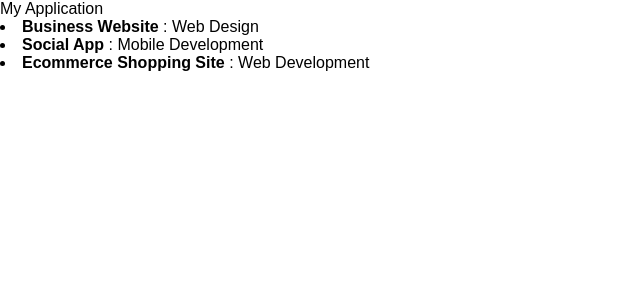
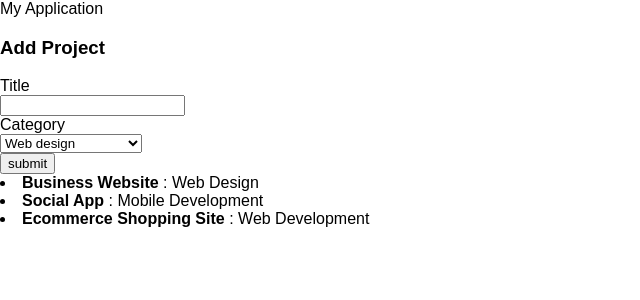
Before and after one commit to sheilambadi/learn-react, a React (Create React App) app: page / in a window 1280 px wide. Shown: the top 300 px of the page, without its empty margins (0-640 px from the left). Built offline with nearby package versions, Linux system fonts and the light colour scheme.

Commit message:
Submit data on button click

```diff
--- a/src/App.js
+++ b/src/App.js
@@ -1,5 +1,6 @@
 import React, { Component } from 'react';
-import Projects from './Components/Projects'
+import Projects from './Components/Projects';
+import AddProject from './Components/AddProject';
 import './App.css';
 
 class App extends Component {
@@ -40,7 +41,13 @@
         {/* JSX Code Here */}
         {/* Pass data from state as property */}
         {/* Data should be immutable - passed from the top down */}
+
+        {/* oreder of displaying components maintained */}
+
         My Application
+
+        <AddProject/>
+
         <Projects projects={this.state.projects}/>
       </div>
     );
--- /dev/null
+++ b/src/Components/AddProject.js
@@ -0,0 +1,64 @@
+import React, { Component } from 'react';
+
+class AddProject extends Component {
+    // store value submitted to state
+    constructor(){
+        super();
+
+        // bind data to the state
+        this.state = {
+            newProject: {}
+        };
+    }
+
+    static defaultProps = {
+        categories: ["Web design", "Mobile development", "Web development"]
+    }
+
+    handleSubmit(e){
+        if(this.refs.title.value === ''){
+            alert("Title required!");
+        } else {
+            // set whatever user enters in state
+            this.setState({newProject: {
+                title: this.refs.title.value,
+                category: this.refs.category.value
+            }}, function(){
+                console.log(this.state);
+            });
+        }
+        e.preventDefault();
+    }
+
+  render() {
+    let categoryOptions = this.props.categories.map(category => {
+        return <option key={category} value="category">{category}</option>
+    });
+    // console.log(this.props.projects);
+    return(
+      <div>
+          <h3>Add Project</h3>
+
+        {/* bind this for it to be accessed by the method*/}
+          <form onSubmit={this.handleSubmit.bind(this)}>
+              <div>
+                <label>Title</label><br/>
+                <input type="text" ref="title"/>
+              </div>
+              <div>
+                <label>Category</label><br/>
+                <select ref="category">
+                    {categoryOptions}
+                </select>
+              </div>
+
+              <input type="submit" value="submit"/>
+
+          </form>
+      </div>
+    );
+
+  }
+}
+
+export default AddProject;
```
